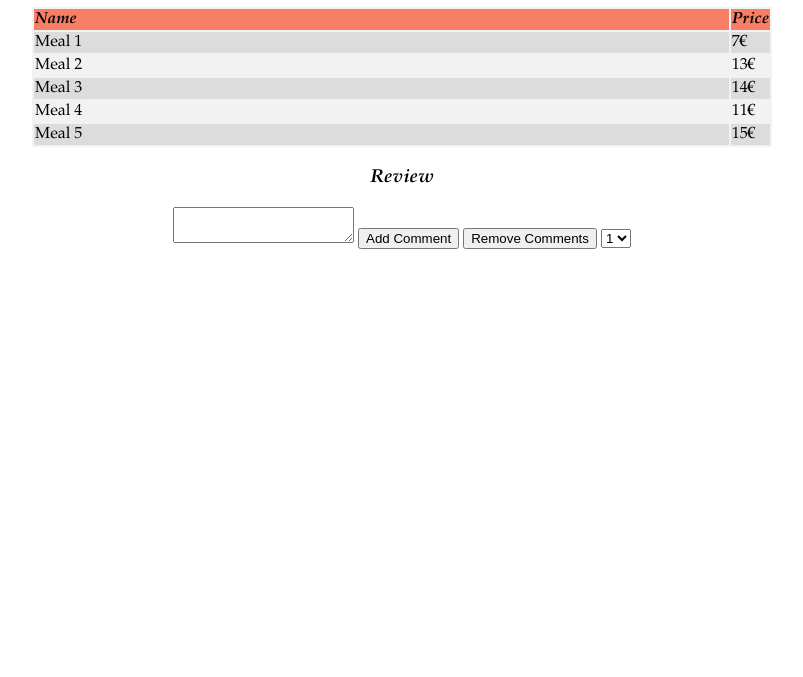
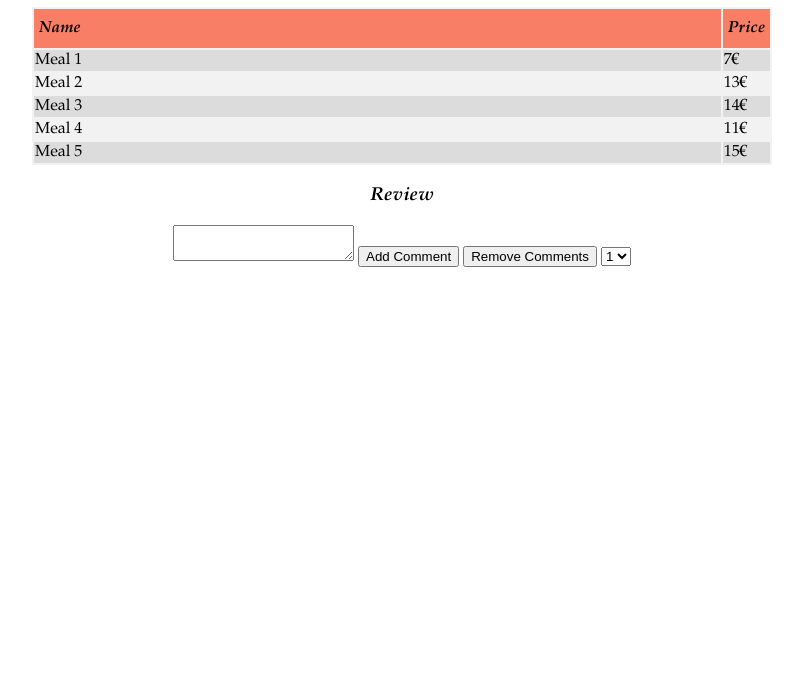
Before and after one commit to AlmondRumble11/WebApplicationsvk2, a website built with Parcel: page index.html in a window 1280 px wide. Shown: the part 123-800 px from the top of the page, without its empty margins (238-1041 px from the left). Built offline with nearby package versions, Linux system fonts and the light colour scheme.

Commit message:
paaind added

```diff
--- a/src/index.js
+++ b/src/index.js
@@ -21,9 +21,9 @@ function ButtonFunctions() {
     const commentList = document.getElementById("comment-list");
     const rating = document.getElementById("rating");
 
-    const newDiv = document.createElement("div");
     //creating new list item
     const newListItem = document.createElement("li");
+    const newDiv = document.createElement("div");
 
     //first div elment = rating
     const divRating = document.createTextNode(rating.value);
--- a/src/styles.css
+++ b/src/styles.css
@@ -10,7 +10,7 @@ body {
   margin: auto;
   text-align: center;
 }
-#menu-table {
+.table {
   text-align: left;
   background-color: #f2f2f2;
   width: 100%;
@@ -21,7 +21,10 @@ body {
 
 #menu-table th {
   background-color: #f87f65;
-  padding: 50px, 10px, 50px, 10px;
+  padding-top: 10px;
+  padding-bottom: 10px;
+  padding-left: 5px;
+  padding-right: 5px;
   width: 100%;
 }
 .remove-comment {
```
